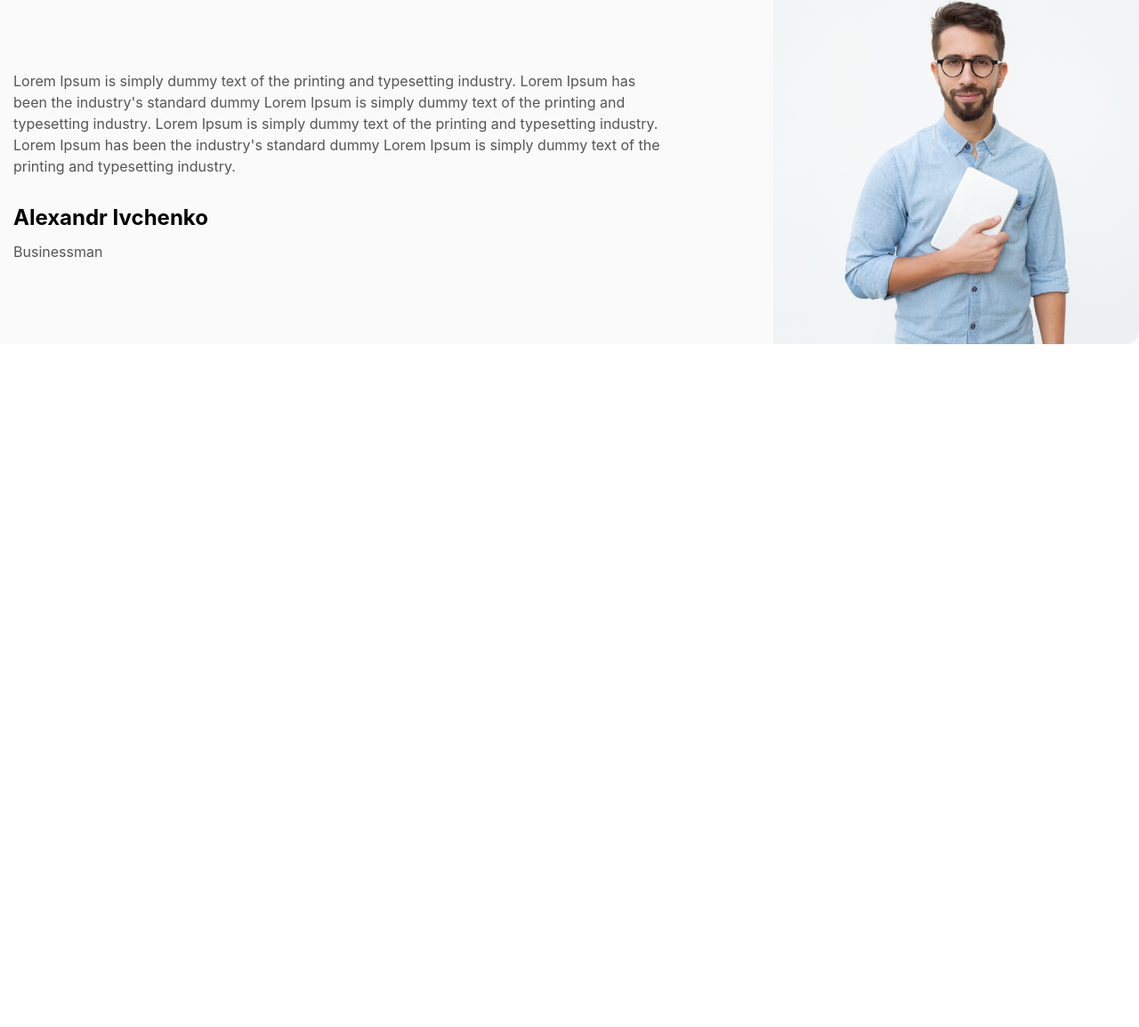
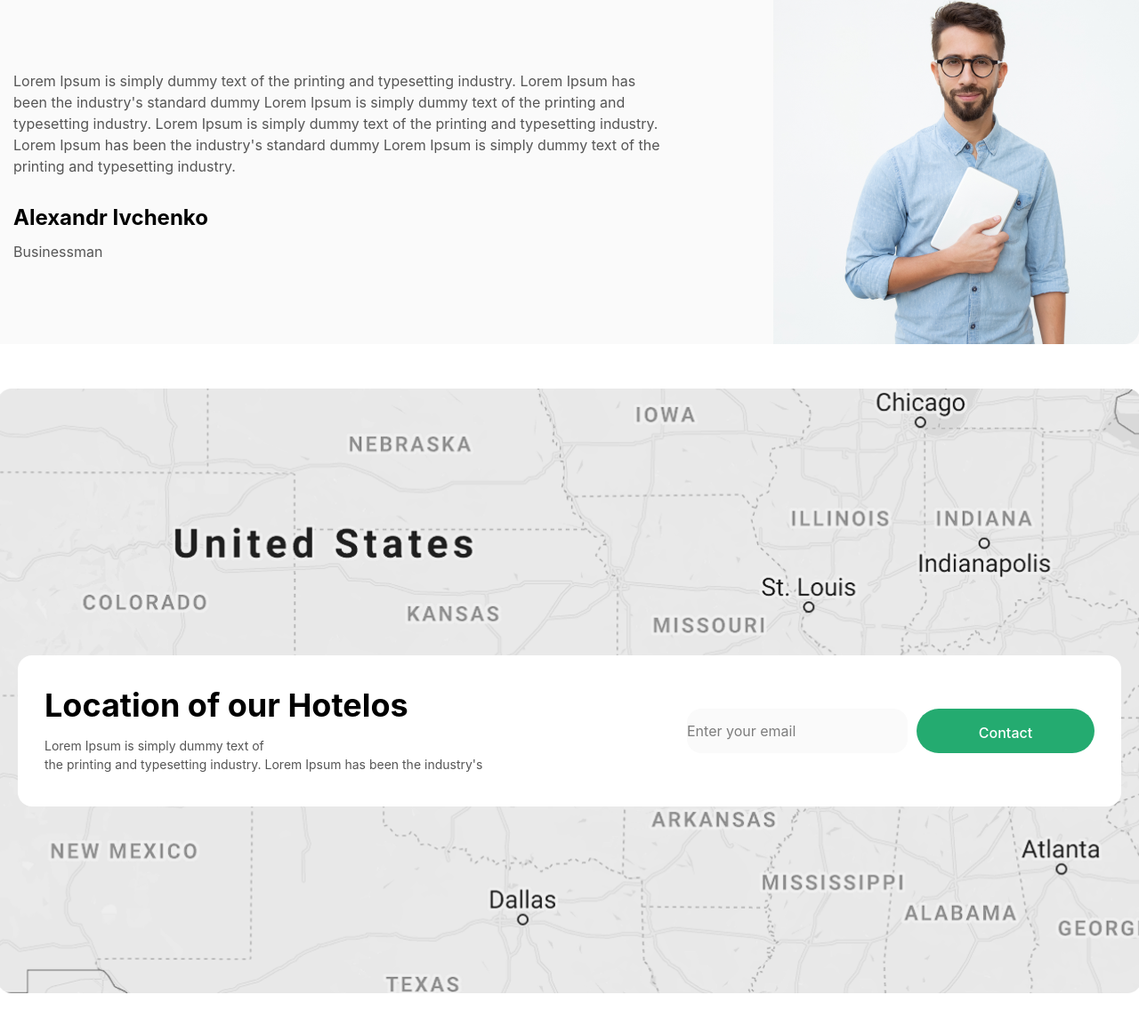
Before and after one commit to muhammadnazarov1724-cell/design_home, a website: page index.html in a window 1280 px wide. Shown: the part 2129-3284 px from the top of the page at 89% size. Before the commit the page ends 2516 px from the top, so only its background shows below. Drawn offline with nearby package versions, Linux system fonts and the light colour scheme; files that its build step writes are made by us from their sources.

Commit message:
main s-6

```diff
--- a/index.html
+++ b/index.html
@@ -257,6 +257,19 @@
         </div>
         </div>
       </section>
+      <section style="background-image: url(./images/map.png); background-repeat: no-repeat;background-size: cover; background-position: center;" class="h-[680px] max-w-[1300px] m-auto my-[50px] px-[20px] py-[300px]">
+         <div class="bg-white h-[300px] rounded-2xl p-[30px] flex flex-col gap-[20px] lg:h-[170px] lg:flex-row lg:justify-between lg:items-center">
+            <div class="flex flex-col gap-[15px]">
+                <p class="text-[20px] font-bold lg:text-4xl">Location of our Hotelos</p>
+                <p class="text-[#555555] text-[14px]">Lorem Ipsum is simply dummy text of <br> the printing and typesetting industry. Lorem Ipsum has been the industry's </p>
+            </div>
+            <div class="flex flex-col gap-[10px] lg:flex-row">
+            <input class="bg-[#FAFAFA] py-[15px] rounded-2xl lg:h-[50px]" type="email" placeholder="Enter your email">
+            <button class="bg-[#24AB70] text-white font-[550] rounded-4xl py-[15px] w-[200px] lg:h-[50px]">Contact</button>
+            </div>
+         </div>
+      </section>
+
     </main>
   </body>
 </html>
```
Also changed, not shown: images/map.png (added).
